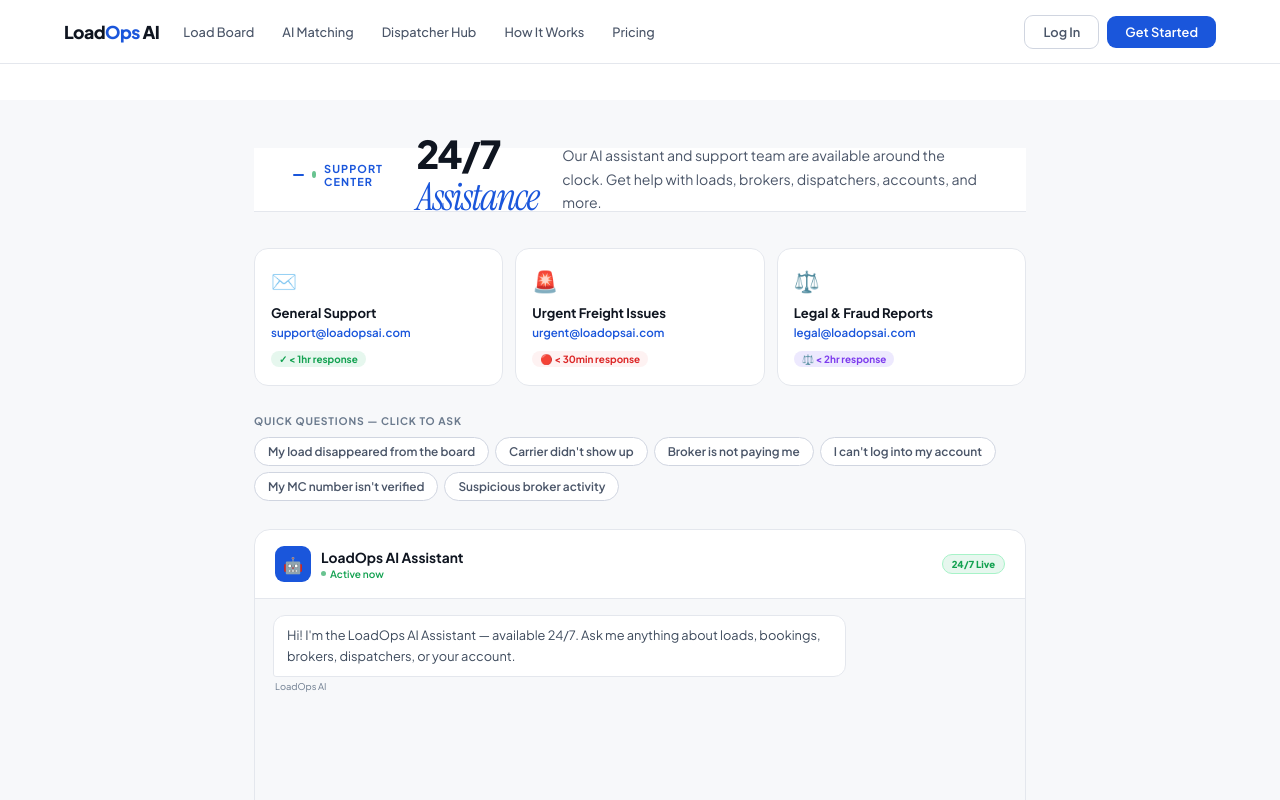
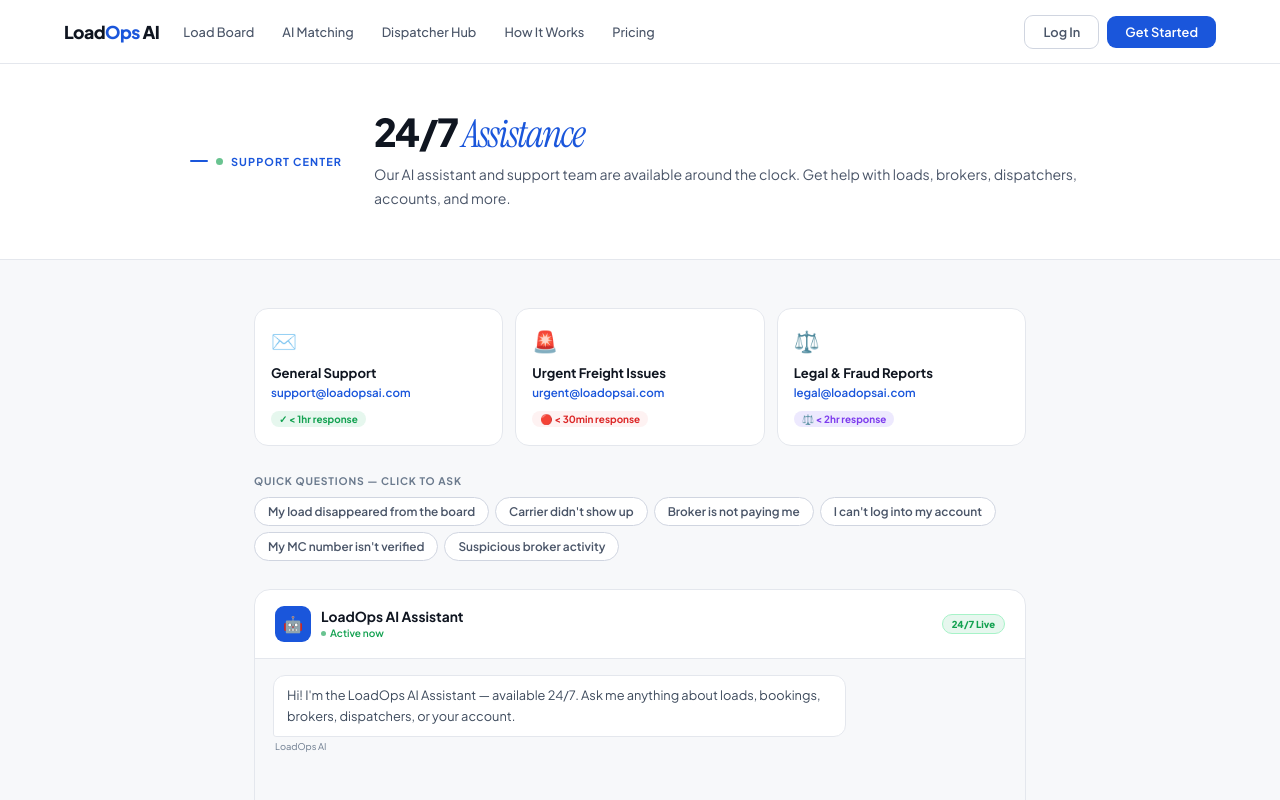
Before and after one commit to loadopsai/loadops-ai, a Next.js app: page /assistance in a window 1280 px wide. Shown: the top 800 px of the page. Built offline with nearby package versions, Linux system fonts and the light colour scheme.

Commit message:
fix: move hero outside .pg container

```diff
--- a/app/assistance/page.tsx
+++ b/app/assistance/page.tsx
@@ -103,9 +103,11 @@ export default function AssistancePage() {
         /* PAGE */
         .pg { max-width: 900px; margin: 0 auto; padding: 48px 5% 80px; }
 
-        /* HEADER */
-        .hd { margin-bottom: 36px; animation: fadeUp 0.5s ease both; }
-        .hd-eyebrow { display: flex; align-items: center; gap: 8px; font-size: 0.68rem; font-weight: 700; letter-spacing: 0.1em; text-transform: uppercase; color: var(--blue); margin-bottom: 10px; }
+        /* HERO FULL WIDTH — light card style */
+        .hero-full { width: 100%; background: var(--white); border-bottom: 1px solid var(--border); padding: 48px 5%; animation: fadeUp 0.5s ease both; }
+        .hero-full-inner { max-width: 900px; margin: 0 auto; display: flex; align-items: center; gap: 32px; }
+        .hero-full-left { display: flex; align-items: center; gap: 8px; flex-shrink: 0; }
+        .hd-eyebrow { display: flex; align-items: center; gap: 8px; font-size: 0.68rem; font-weight: 700; letter-spacing: 0.1em; text-transform: uppercase; color: var(--blue); }
         .hd-eyebrow::before { content: ''; width: 18px; height: 2px; background: var(--blue); border-radius: 1px; }
         .hd-live { width: 7px; height: 7px; border-radius: 50%; background: var(--green); display: inline-block; animation: pulse 1.8s infinite; }
         .hd-title { font-size: clamp(1.7rem, 3.5vw, 2.4rem); font-weight: 800; letter-spacing: -0.045em; color: var(--txt); line-height: 1.06; margin-bottom: 8px; font-family: 'Plus Jakarta Sans', sans-serif; }
@@ -187,19 +189,27 @@ export default function AssistancePage() {
           .cc-grid { grid-template-columns: 1fr; }
           .info-row { grid-template-columns: 1fr; }
           .pg { padding: 32px 4% 60px; }
+          .hero-full { padding: 32px 4%; }
+          .hero-full-inner { flex-direction: column; align-items: flex-start; gap: 16px; }
         }
       `}</style>
 
+      {/* HERO — full width light, outside .pg */}
+      <div className="hero-full">
+        <div className="hero-full-inner">
+          <div className="hero-full-left">
+            <div className="hd-eyebrow">
+              <span className="hd-live" /> Support Center
+            </div>
+          </div>
+          <div>
+            <div className="hd-title">24/7 <em>Assistance</em></div>
+            <p className="hd-sub">Our AI assistant and support team are available around the clock. Get help with loads, brokers, dispatchers, accounts, and more.</p>
+          </div>
+        </div>
+      </div>
+
       <div className="pg">
-
-        {/* HEADER */}
-        <div className="hd">
-          <div className="hd-eyebrow">
-            <span className="hd-live" /> Support Center
-          </div>
-          <div className="hd-title">24/7 <em>Assistance</em></div>
-          <p className="hd-sub">Our AI assistant and support team are available around the clock. Get help with loads, brokers, dispatchers, accounts, and more.</p>
-        </div>
 
         {/* CONTACT CARDS */}
         <div className="cc-grid">
```
